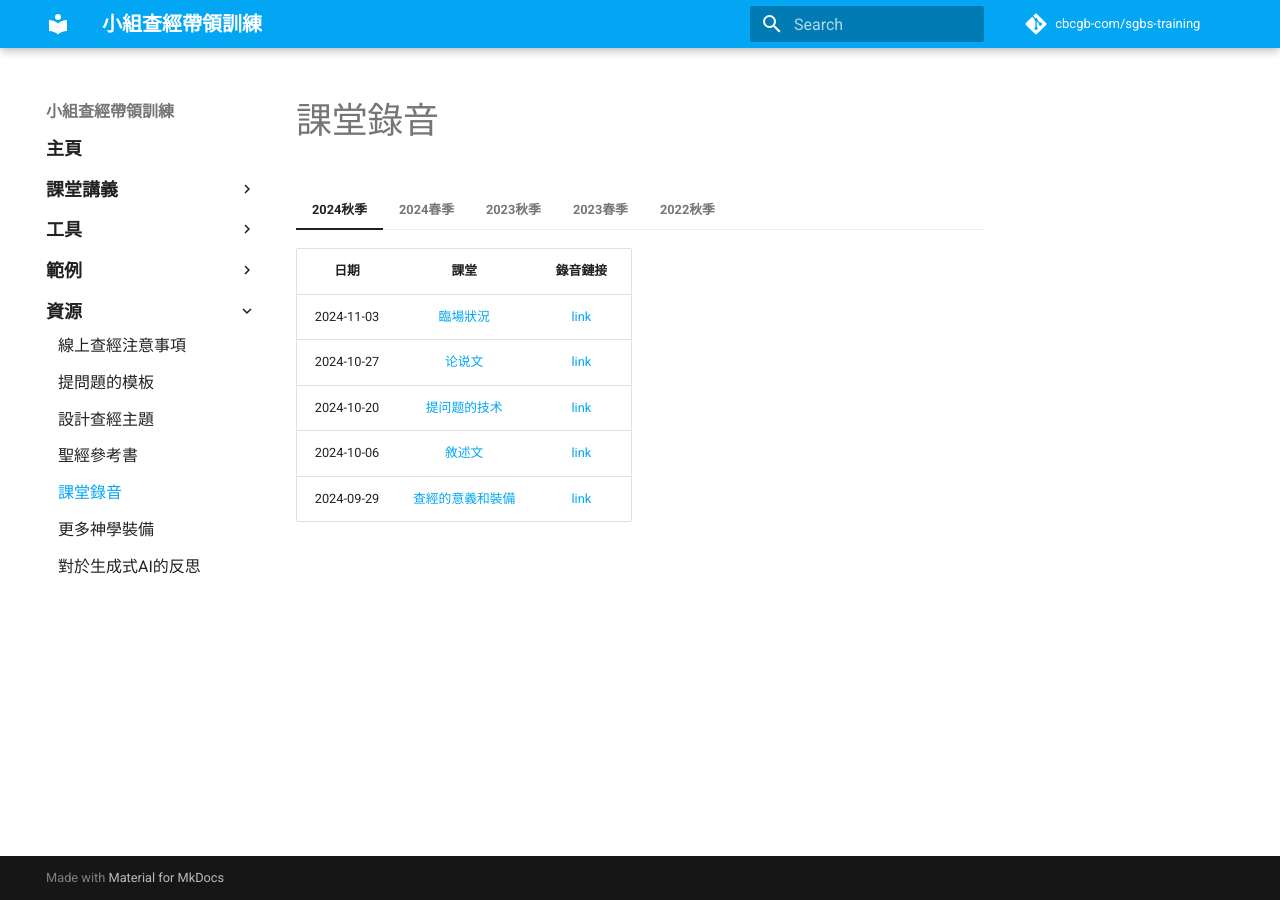
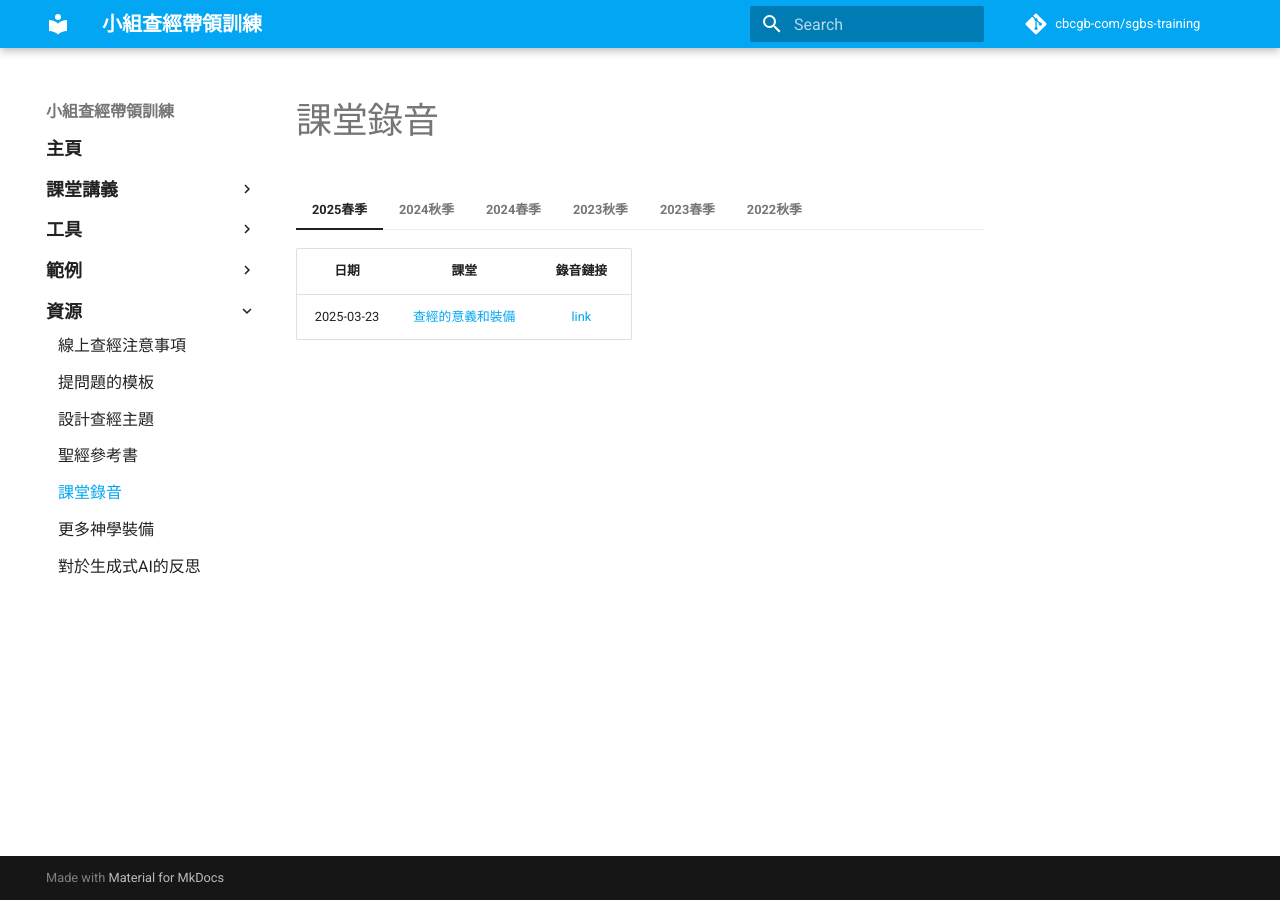
Before and after one commit to cbcgb-com/sgbs-training, an MkDocs documentation site: the page built from docs/resources/recordings.md, in a window 1280 px wide. Built offline with MkDocs 1.6.1 and Material for MkDocs 9.7.7, drawn with Linux system fonts in a browser that asks for light colours; comment, search, counter and statistics services are not loaded.

Commit message:
docs(resources)📚: Add 2025 Spring recordings section to the documentation
- Introduced a new section for 2025 Spring recordings in the recordings.md file.
- Included a table with details and links to the recordings for the specified dates.

```diff
--- a/docs/resources/recordings.md
+++ b/docs/resources/recordings.md
@@ -1,4 +1,9 @@
 # 課堂錄音
+
+=== "2025春季"
+    |    日期    |                            課堂                            |                                                             錄音鏈接                                                             |
+    |:----------:|:--------------------------------------------------------:|:--------------------------------------------------------------------------------------------------------------------------------:|
+    | 2025-03-23 | [查經的意義和裝備](../class-notes/lesson-1-foundations.md) | [link](https://www.dropbox.com/scl/fi/18i12163h4pn9tg6grj5y/20250323-class-1-recording.mp3?rlkey=ihwewh9czk11bo085kpxqs3f1&dl=0) |
 
 === "2024秋季"
     |    日期    |                            課堂                            |                                                             錄音鏈接                                                             |
```
